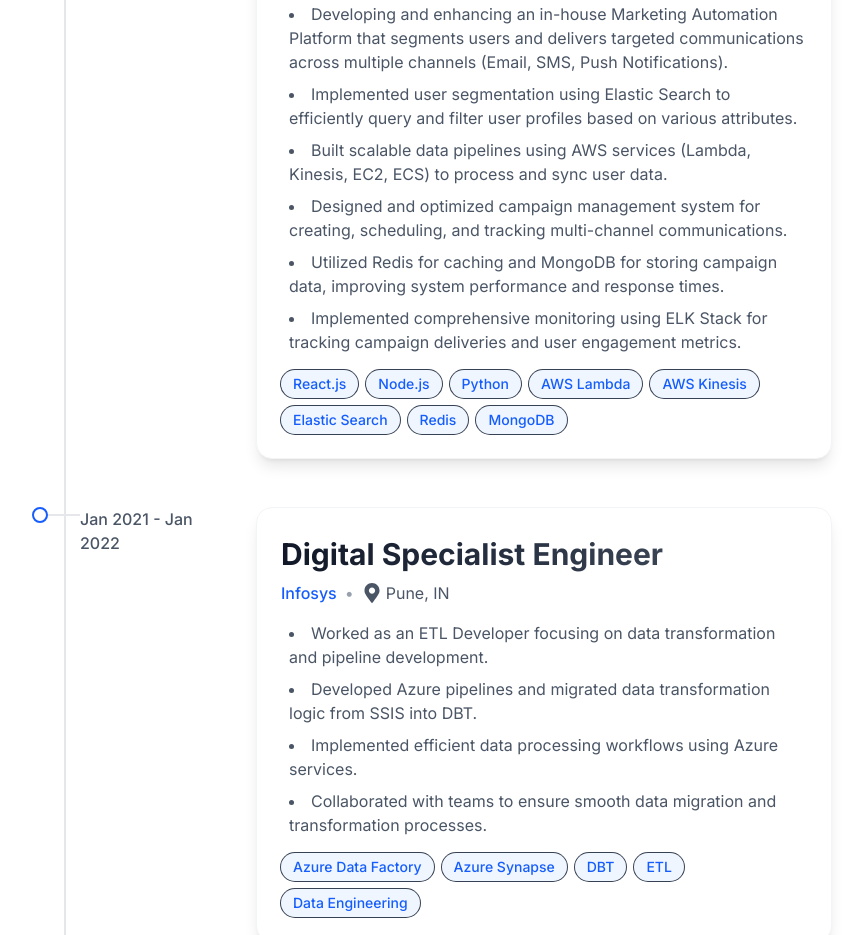
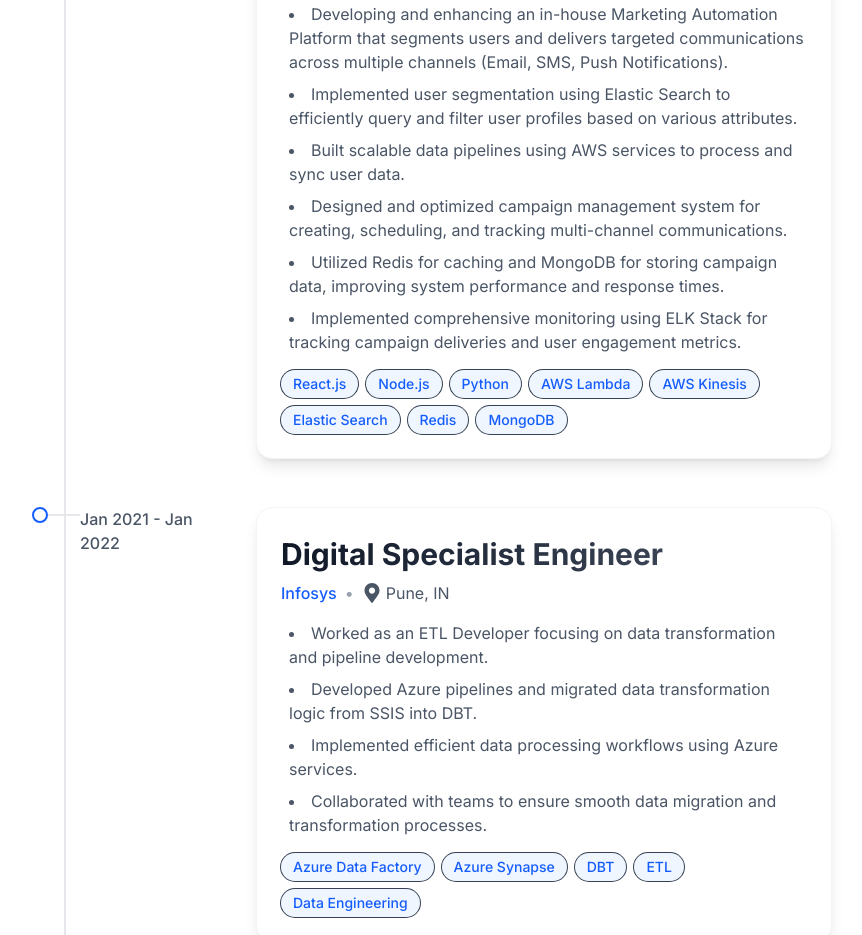
Before and after one commit to Anmol53/Anmol53.github.io, a Next.js app: page / in a window 1280 px wide. Shown: the part 1860-2795 px from the top of the page, without its empty margins (208-1070 px from the left). Built offline with nearby package versions, Linux system fonts and the light colour scheme; no server answers.

Commit message:
Update experience descriptions to simplify AWS services reference in the experience constant.

```diff
--- a/src/constants/experience.ts
+++ b/src/constants/experience.ts
@@ -16,7 +16,7 @@ export const experiences: Experience[] = [
     description: [
       "Developing and enhancing an in-house Marketing Automation Platform that segments users and delivers targeted communications across multiple channels (Email, SMS, Push Notifications).",
       "Implemented user segmentation using Elastic Search to efficiently query and filter user profiles based on various attributes.",
-      "Built scalable data pipelines using AWS services (Lambda, Kinesis, EC2, ECS) to process and sync user data.",
+      "Built scalable data pipelines using AWS services to process and sync user data.",
       "Designed and optimized campaign management system for creating, scheduling, and tracking multi-channel communications.",
       "Utilized Redis for caching and MongoDB for storing campaign data, improving system performance and response times.",
       "Implemented comprehensive monitoring using ELK Stack for tracking campaign deliveries and user engagement metrics."
```
